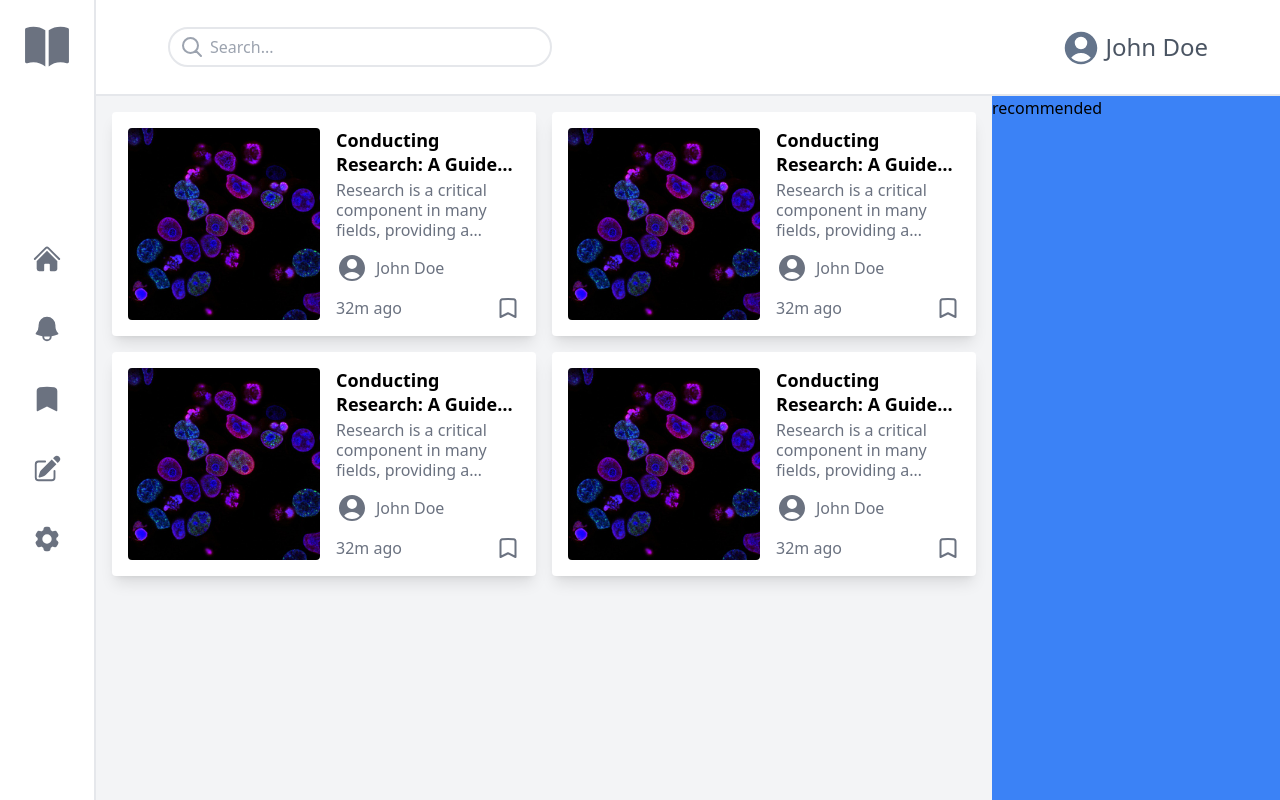
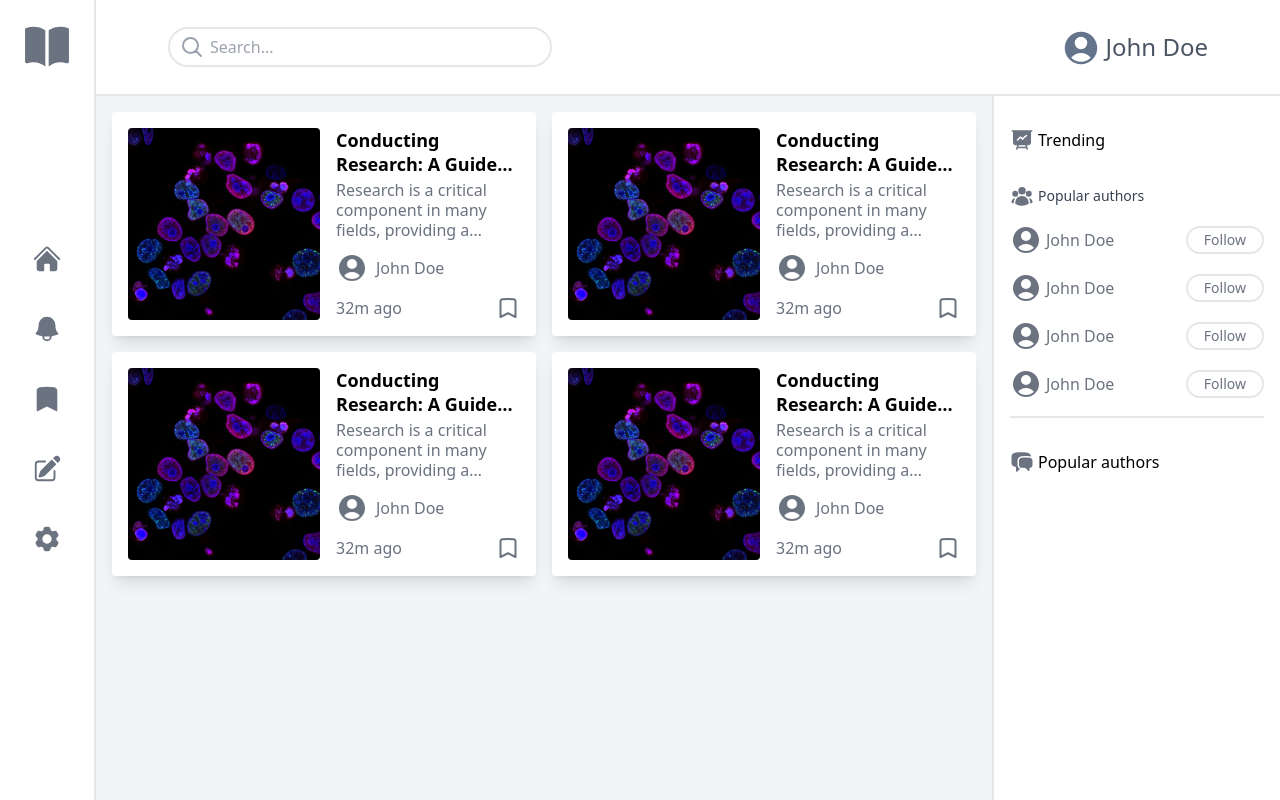
Before and after one commit to nicolasmatthewlee/blog-client, a React (Create React App) app: page / in a window 1280 px wide. Built offline with nearby package versions, Linux system fonts and the light colour scheme.

Commit message:
built popular author section on recommmended sidebar

```diff
--- a/src/components/recommended.tsx
+++ b/src/components/recommended.tsx
@@ -1,3 +1,68 @@
+import { TrendingUser } from "./trendinguser";
+
 export const Recommended: Function = () => {
-  return <div className="hidden md:block bg-blue-500 w-72">recommended</div>;
+  return (
+    <div className="hidden md:block w-72 border-l-2 p-4 pt-8 space-y-8">
+      {/* trending */}
+      <div>
+        <div className="flex space-x-1">
+          <svg
+            xmlns="http://www.w3.org/2000/svg"
+            viewBox="0 0 24 24"
+            fill="currentColor"
+            className="w-6 h-6 fill-gray-500"
+          >
+            <path
+              fillRule="evenodd"
+              d="M2.25 2.25a.75.75 0 000 1.5H3v10.5a3 3 0 003 3h1.21l-1.172 3.513a.75.75 0 001.424.474l.329-.987h8.418l.33.987a.75.75 0 001.422-.474l-1.17-3.513H18a3 3 0 003-3V3.75h.75a.75.75 0 000-1.5H2.25zm6.54 15h6.42l.5 1.5H8.29l.5-1.5zm8.085-8.995a.75.75 0 10-.75-1.299 12.81 12.81 0 00-3.558 3.05L11.03 8.47a.75.75 0 00-1.06 0l-3 3a.75.75 0 101.06 1.06l2.47-2.47 1.617 1.618a.75.75 0 001.146-.102 11.312 11.312 0 013.612-3.321z"
+              clipRule="evenodd"
+            />
+          </svg>
+
+          <h3>Trending</h3>
+        </div>
+      </div>
+      {/* popular authors */}
+      <div className="border-b-2 pb-4">
+        <div className="flex space-x-1 items-center">
+          <svg
+            xmlns="http://www.w3.org/2000/svg"
+            viewBox="0 0 24 24"
+            fill="currentColor"
+            className="w-6 h-6 fill-gray-500"
+          >
+            <path
+              fillRule="evenodd"
+              d="M8.25 6.75a3.75 3.75 0 117.5 0 3.75 3.75 0 01-7.5 0zM15.75 9.75a3 3 0 116 0 3 3 0 01-6 0zM2.25 9.75a3 3 0 116 0 3 3 0 01-6 0zM6.31 15.117A6.745 6.745 0 0112 12a6.745 6.745 0 016.709 7.498.75.75 0 01-.372.568A12.696 12.696 0 0112 21.75c-2.305 0-4.47-.612-6.337-1.684a.75.75 0 01-.372-.568 6.787 6.787 0 011.019-4.38z"
+              clipRule="evenodd"
+            />
+            <path d="M5.082 14.254a8.287 8.287 0 00-1.308 5.135 9.687 9.687 0 01-1.764-.44l-.115-.04a.563.563 0 01-.373-.487l-.01-.121a3.75 3.75 0 013.57-4.047zM20.226 19.389a8.287 8.287 0 00-1.308-5.135 3.75 3.75 0 013.57 4.047l-.01.121a.563.563 0 01-.373.486l-.115.04c-.567.2-1.156.349-1.764.441z" />
+          </svg>
+          <h3 className="font-medium text-gray-700 text-sm">Popular authors</h3>
+        </div>
+        <div className="mt-4 space-y-4">
+          <TrendingUser />
+          <TrendingUser />
+          <TrendingUser />
+          <TrendingUser />
+        </div>
+      </div>
+      {/* topics for you */}
+
+      <div>
+        <div className="flex space-x-1">
+          <svg
+            xmlns="http://www.w3.org/2000/svg"
+            viewBox="0 0 24 24"
+            fill="currentColor"
+            className="w-6 h-6 fill-gray-500"
+          >
+            <path d="M4.913 2.658c2.075-.27 4.19-.408 6.337-.408 2.147 0 4.262.139 6.337.408 1.922.25 3.291 1.861 3.405 3.727a4.403 4.403 0 00-1.032-.211 50.89 50.89 0 00-8.42 0c-2.358.196-4.04 2.19-4.04 4.434v4.286a4.47 4.47 0 002.433 3.984L7.28 21.53A.75.75 0 016 21v-4.03a48.527 48.527 0 01-1.087-.128C2.905 16.58 1.5 14.833 1.5 12.862V6.638c0-1.97 1.405-3.718 3.413-3.979z" />
+            <path d="M15.75 7.5c-1.376 0-2.739.057-4.086.169C10.124 7.797 9 9.103 9 10.609v4.285c0 1.507 1.128 2.814 2.67 2.94 1.243.102 2.5.157 3.768.165l2.782 2.781a.75.75 0 001.28-.53v-2.39l.33-.026c1.542-.125 2.67-1.433 2.67-2.94v-4.286c0-1.505-1.125-2.811-2.664-2.94A49.392 49.392 0 0015.75 7.5z" />
+          </svg>
+          <h3>Popular authors</h3>
+        </div>
+      </div>
+    </div>
+  );
 };
--- /dev/null
+++ b/src/components/trendinguser.tsx
@@ -0,0 +1,24 @@
+export const TrendingUser: Function = () => {
+  return (
+    <div className="flex w-full items-center">
+      <div className="flex-1 flex space-x-1 items-center">
+        <svg
+          xmlns="http://www.w3.org/2000/svg"
+          viewBox="0 0 24 24"
+          fill="currentColor"
+          className="w-8 h-8 fill-gray-500"
+        >
+          <path
+            fillRule="evenodd"
+            d="M18.685 19.097A9.723 9.723 0 0021.75 12c0-5.385-4.365-9.75-9.75-9.75S2.25 6.615 2.25 12a9.723 9.723 0 003.065 7.097A9.716 9.716 0 0012 21.75a9.716 9.716 0 006.685-2.653zm-12.54-1.285A7.486 7.486 0 0112 15a7.486 7.486 0 015.855 2.812A8.224 8.224 0 0112 20.25a8.224 8.224 0 01-5.855-2.438zM15.75 9a3.75 3.75 0 11-7.5 0 3.75 3.75 0 017.5 0z"
+            clipRule="evenodd"
+          />
+        </svg>
+        <p className="text-gray-500 font-medium">John Doe</p>
+      </div>
+      <button className="border-2 border-gray-200 px-4 py-0.5 rounded-full text-sm font-medium text-gray-500">
+        Follow
+      </button>
+    </div>
+  );
+};
```
